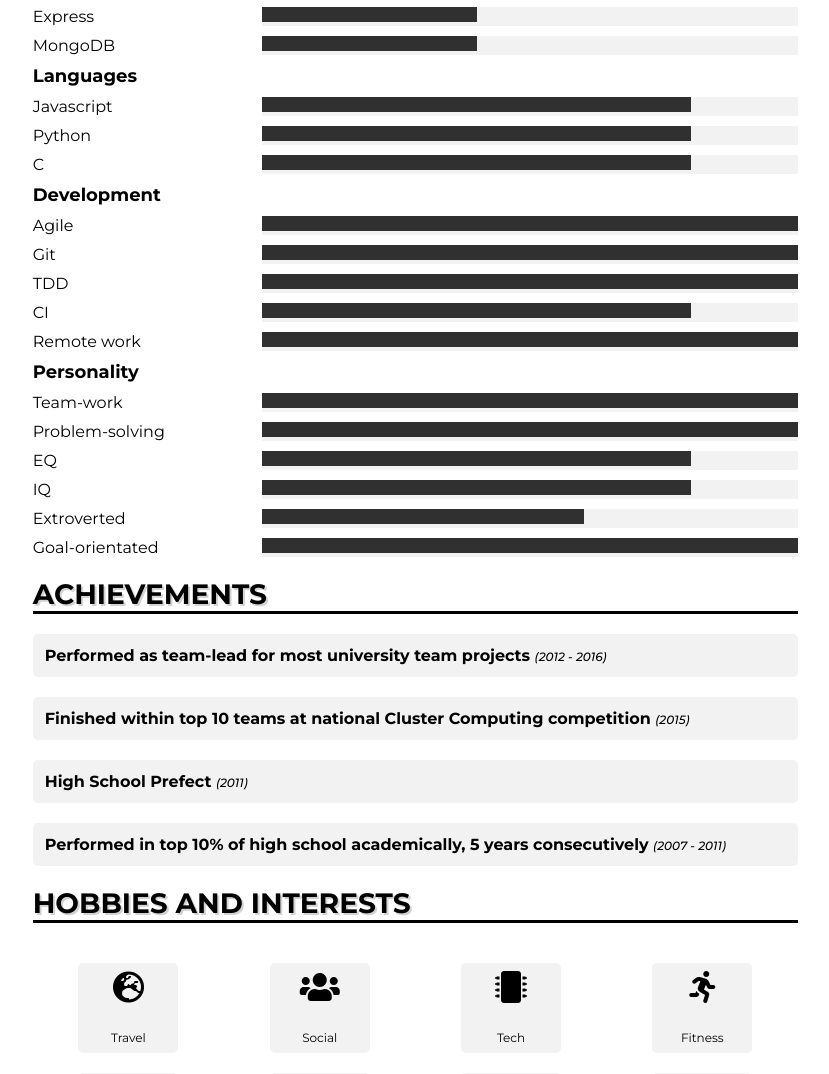
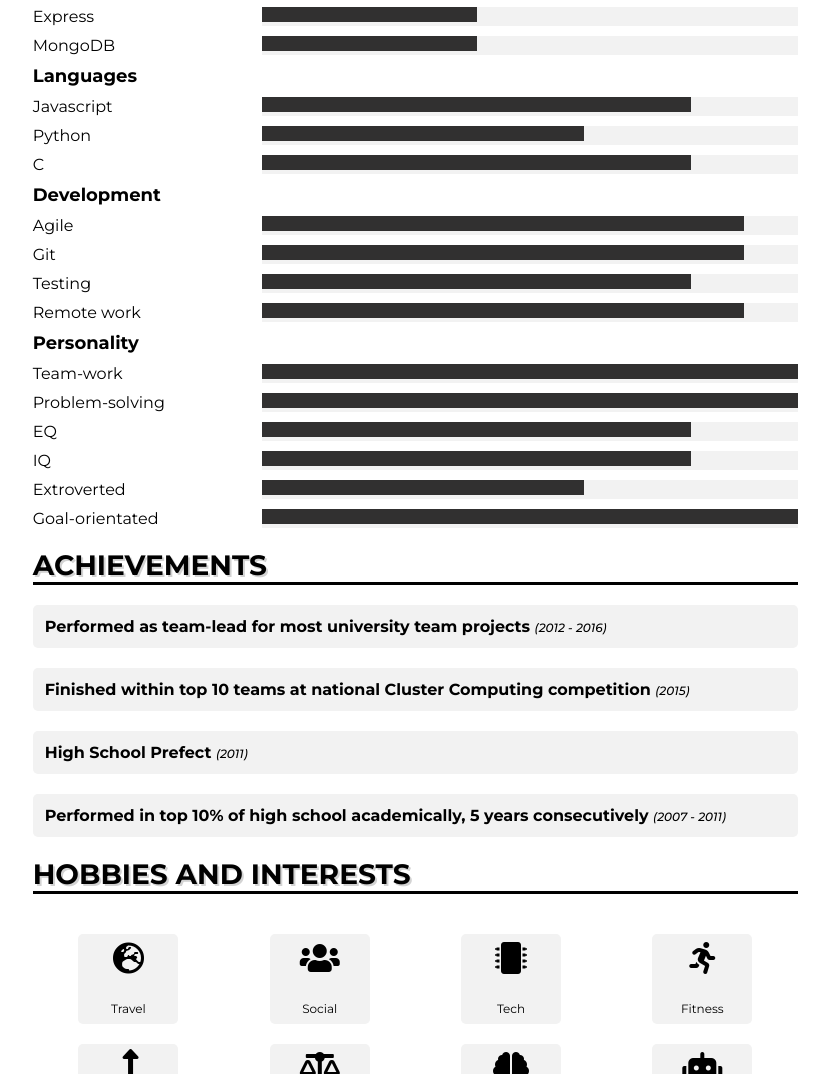
Before and after one commit to JustGeez/JustGeez.github.io, a plain HTML site: page index.html in a window 1280 px wide. Shown: the part 2113-3187 px from the top of the page, without its empty margins (342-1171 px from the left). Drawn offline with Linux system fonts and the light colour scheme.

Commit message:
Minor adjustments
- Add new skill progress mark
- Revise a few skills ratings

```diff
--- a/index.html
+++ b/index.html
@@ -245,7 +245,7 @@
         <div class="skill">
           <p>Python</p>
           <div class="skill-bar">
-            <div class="skill-progress sr-80"></div>
+            <div class="skill-progress sr-60"></div>
           </div>
         </div>
 
@@ -261,26 +261,19 @@
         <div class="skill">
           <p>Agile</p>
           <div class="skill-bar">
-            <div class="skill-progress sr-100"></div>
+            <div class="skill-progress sr-90"></div>
           </div>
         </div>
 
         <div class="skill">
           <p>Git</p>
           <div class="skill-bar">
-            <div class="skill-progress sr-100"></div>
+            <div class="skill-progress sr-90"></div>
           </div>
         </div>
 
         <div class="skill">
-          <p>TDD</p>
-          <div class="skill-bar">
-            <div class="skill-progress sr-100"></div>
-          </div>
-        </div>
-
-        <div class="skill"">
-          <p>CI</p>
+          <p>Testing</p>
           <div class="skill-bar">
             <div class="skill-progress sr-80"></div>
           </div>
@@ -289,7 +282,7 @@
         <div class="skill"">
           <p>Remote work</p>
           <div class="skill-bar">
-            <div class="skill-progress sr-100"></div>
+            <div class="skill-progress sr-90"></div>
           </div>
         </div>
 
--- a/stylesheet/styles.css
+++ b/stylesheet/styles.css
@@ -208,6 +208,10 @@ a {
   width: 80%;
 }
 
+.sr-90 {
+  width: 90%;
+}
+
 .sr-100 {
   width: 100%
 }
```
